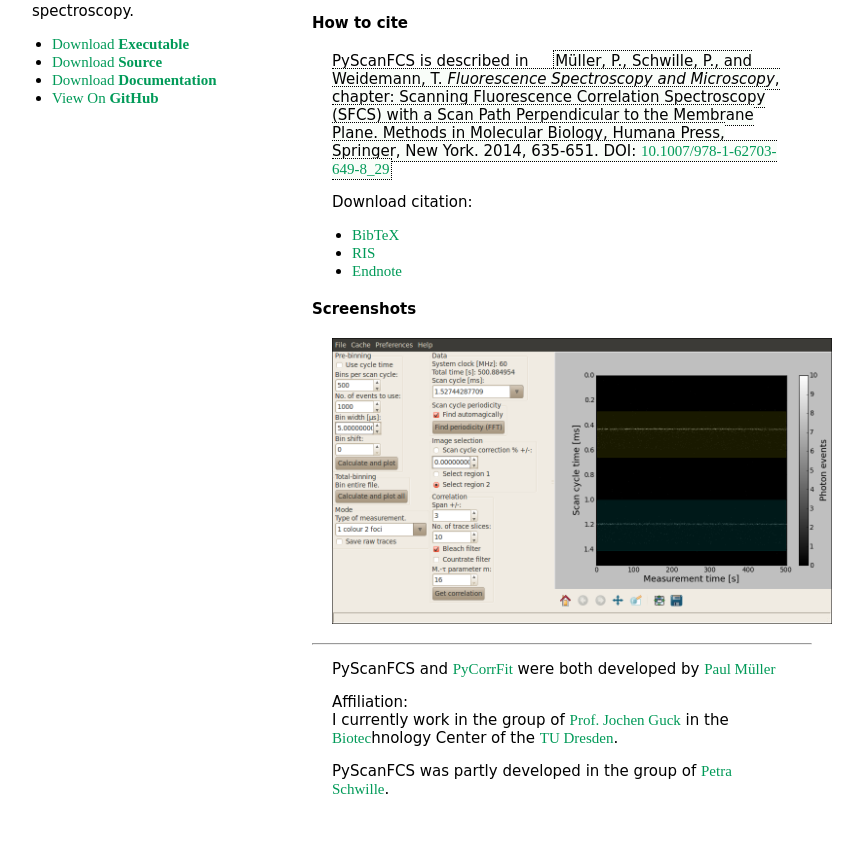
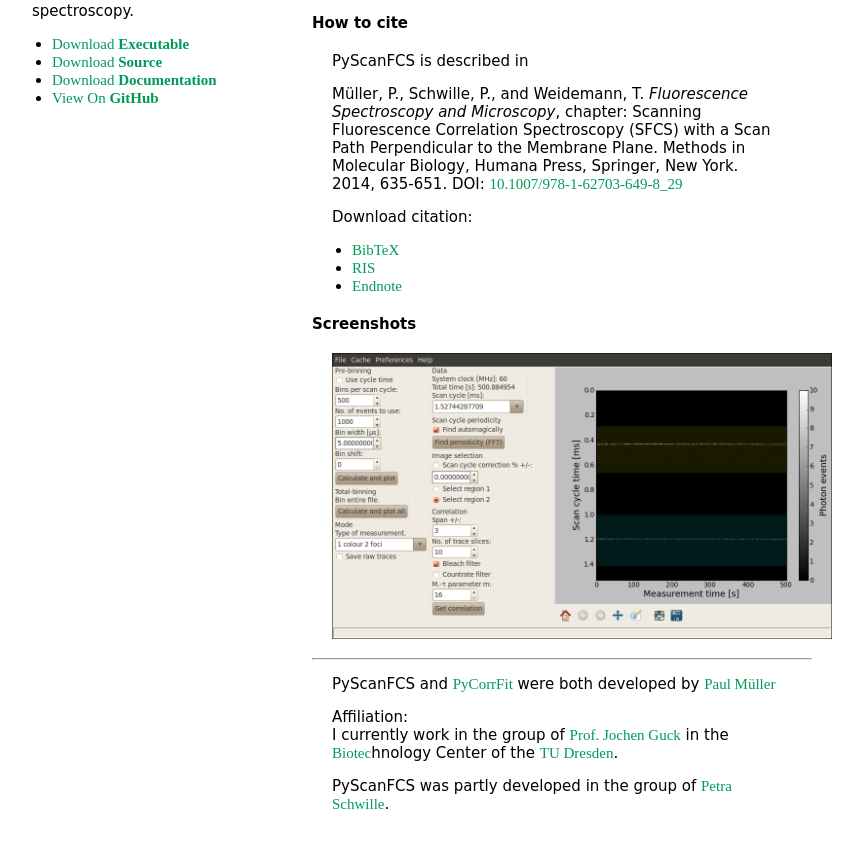
Before and after one commit to FCS-analysis/PyScanFCS, a Jekyll site: the page built from index.html, in a window 1280 px wide and 1254 px high. Shown: the part 376-1224 px from the top of the window, without its empty margins (228-1091 px from the left). Built offline with Jekyll 4.4.1, drawn with Linux system fonts in a browser that asks for light colours.

Commit message:
Update body.md

```diff
--- a/_includes/body.md
+++ b/_includes/body.md
@@ -17,9 +17,9 @@
 
 #### How to cite
 PyScanFCS is described in
-<span class="citation">
+<div markdown='1'>
 Müller, P., Schwille, P., and Weidemann, T. *Fluorescence Spectroscopy and Microscopy*, chapter: Scanning Fluorescence Correlation Spectroscopy (SFCS) with a Scan Path Perpendicular to the Membrane Plane. Methods in Molecular Biology, Humana Press, Springer, New York. 2014, 635-651. DOI: [10.1007/978-1-62703-649-8_29](http://dx.doi.org/10.1007/978-1-62703-649-8_29)
-</span>
+</div>
 
 Download citation:
 - [BibTeX](./cite/PyScanFCS.bib)
```
